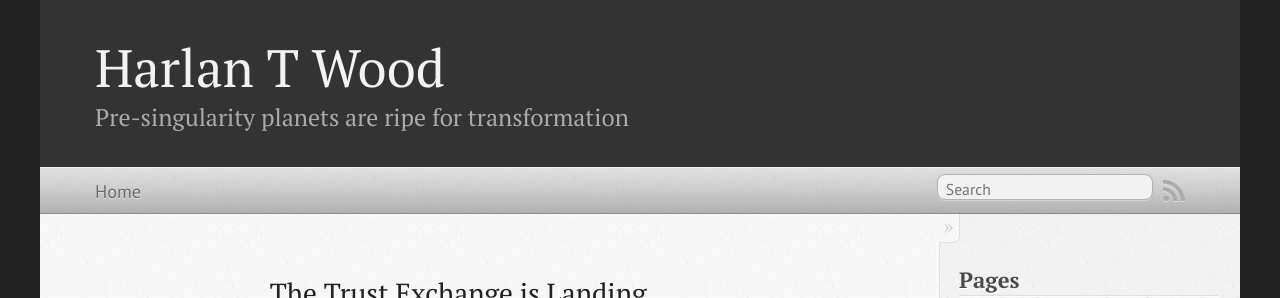
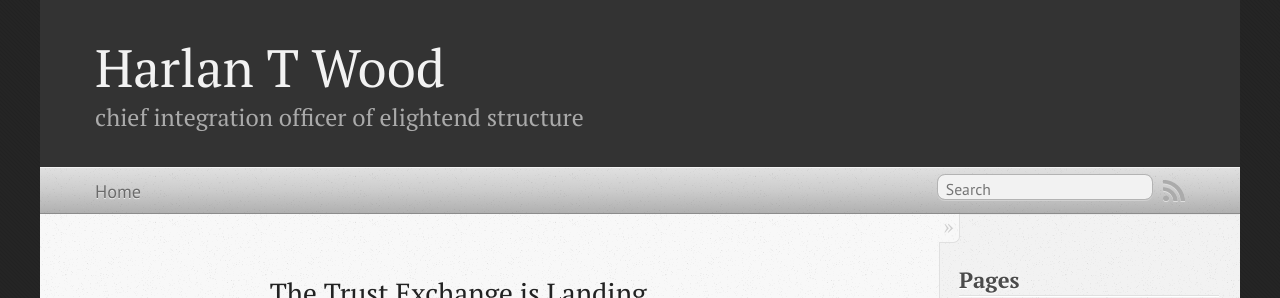
Before and after one commit to travisfw/Harlan_T_Wood, a Jekyll site: the page built from Index/index.html, in a window 1280 px wide. Shown: the top 298 px of the page. Built offline with Jekyll 4.4.1, drawn with Linux system fonts in a browser that asks for light colours; Markdown is read by kramdown in place of the engine named in the settings; comment, search, counter and statistics services are not loaded.

Commit message:
Update master

```diff
--- a/_config.yml
+++ b/_config.yml
@@ -4,7 +4,7 @@
 #
 url: http://openyourproject.hkw7.org/
 title: Harlan T Wood
-subtitle: Pre-singularity planets are ripe for transformation
+subtitle: chief integration officer of elightend structure
 author:
 simple_search: http://google.com/search
 description:
```
